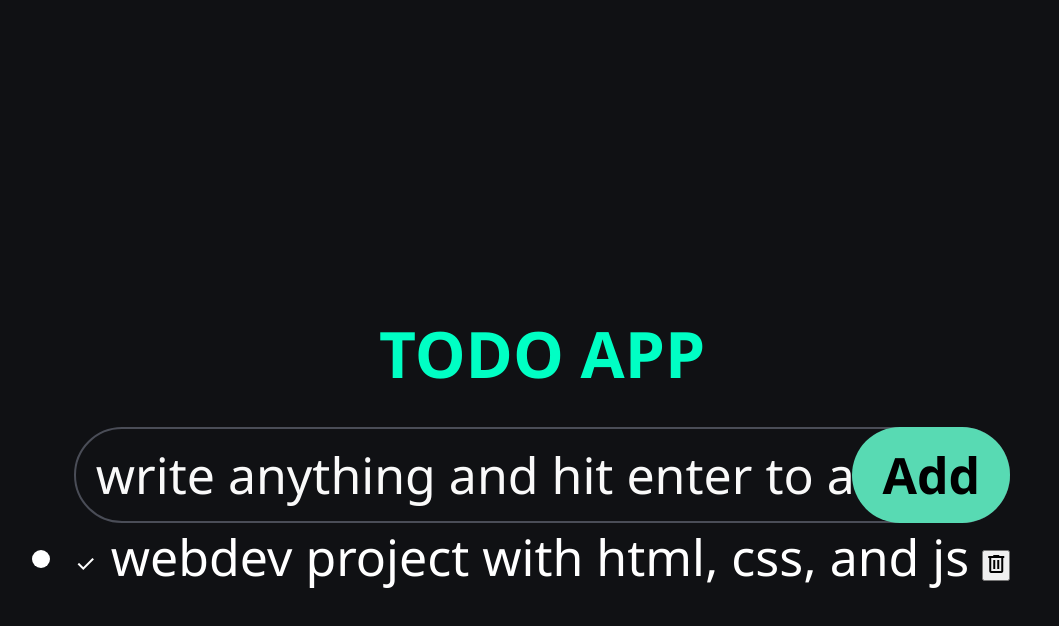
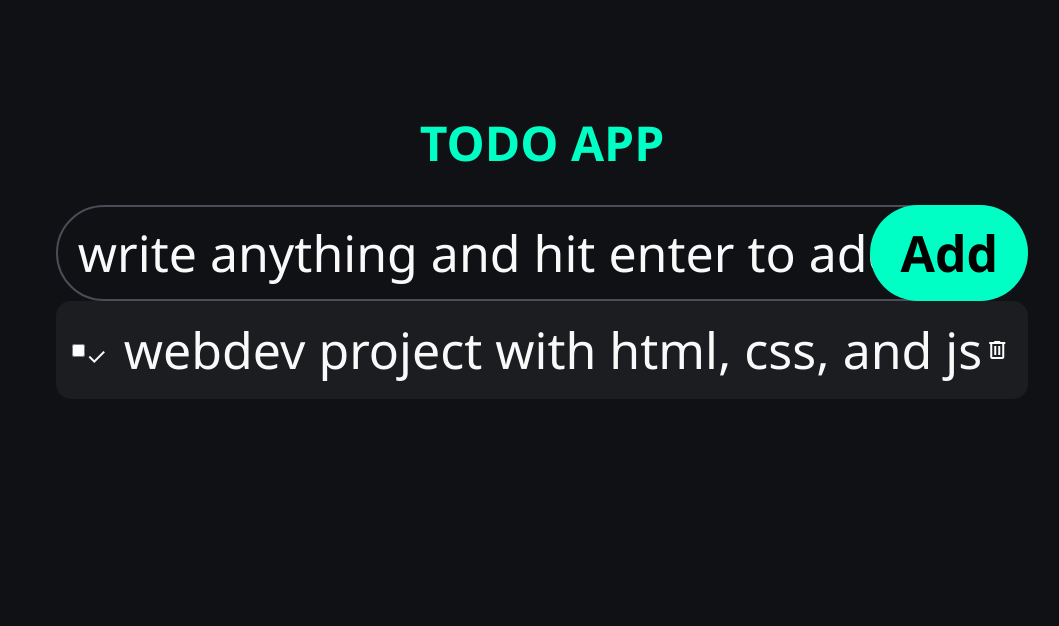
Before and after one commit to JohnSang16/ToDo-, a plain HTML site: page index.html in a window 1280 px wide. Shown: the whole page, without its empty margins (98-1157 px from the left). Drawn offline with nearby package versions, Linux system fonts and the light colour scheme.

Commit message:
styling changes to input-text

```diff
--- a/styles.css
+++ b/styles.css
@@ -13,7 +13,7 @@
 
 html{
     font-family: 'Segoe UI', Tahoma, Geneva, Verdana, sans-serif;
-    font-size: 16pt;
+    font-size: 16px;
     color: var(--text-color);
 }
 
@@ -27,13 +27,12 @@ h1{
     color: var(--accent-color);
 }
 body{
-    background: var(--background);
+    background-color: var(--background);
     display: flex;
     flex-direction: column;
-    justify-content: center;
     align-items: center;
     min-height: 100vh;
-    color:white;
+    padding: 10px;
 }
 
 .container{
@@ -59,6 +58,7 @@ body{
     caret-color: var(--accent-color);
 }
 
+
 #taskInput:focus{
     outline:none;
 }
@@ -71,7 +71,7 @@ body{
     padding: 0 30px;
     border-radius: 1000px;
     border: none;
-    background-color:rgb(88, 218, 179);
+    background-color:var(--accent-color);
     cursor:pointer;
     font: inherit;
     font-weight: 600;
@@ -82,6 +82,30 @@ form{
     position: relative;
 }
 
-#todo-1{
-    display:none;
+
+
+.todo{
+    margin-bottom: 10px;
+    padding: 0 16px;
+    background-color: var(--primary-color);
+    border-radius: 15px;
+    display: flex;
+    align-items: center;
 }
+
+.todo .todo-text{
+    padding: 15px;
+    padding-right: 0;
+    flex-grow:1;
+}
+
+#deleteBtn{
+    padding: 3px;
+    background: none;
+    border: none;
+    display: flex;
+    justify-content: center;
+    align-items: center;
+    cursor: pointer;
+    color:white;
+}
```
